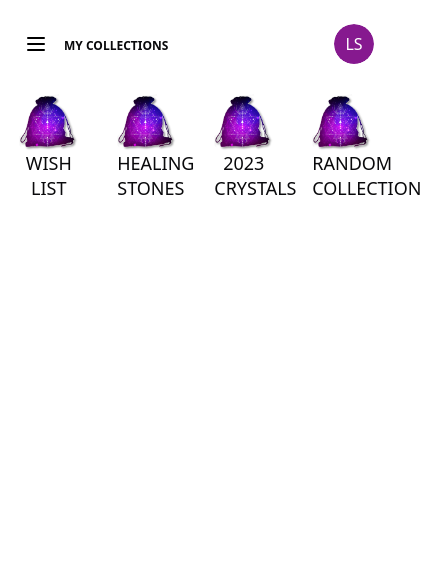
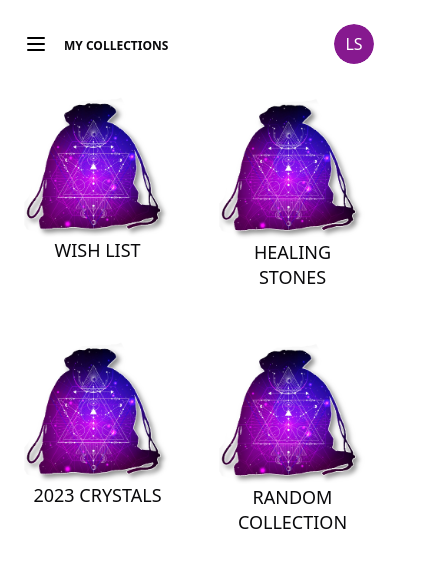
Before and after one commit to LacunaStrategies/crystalchronicles, a Next.js app: page /app/my-collections in a window 390 px wide. Shown: the top 568 px of the page, 421 px wide, since content can reach past the window. Built offline with nearby package versions, Linux system fonts and the light colour scheme.

Commit message:
Removed Filter UseEffect

```diff
--- a/pages/app/crystals/index.tsx
+++ b/pages/app/crystals/index.tsx
@@ -17,15 +17,6 @@ export const Crystals = () => {
         element: '',
         zodiac: ''
     })
-
-    useEffect(() => {
-        const filterCrystals = () => {
-            setFilteredCrystals(crystals)
-            console.log(filteredCrystals)
-        }
-        filterCrystals()
-    }, [filters])
-
 
     return (
         <AdminLayout pageName="Search Crystals">
@@ -106,6 +97,7 @@ export const Crystals = () => {
                                         alt={crystal.name}
                                         height={250}
                                         width={250}
+                                        priority
                                         className="transition-all duration-300 rounded-2xl mx-auto mb-2 scale-95 group-hover:scale-100"
                                     />
                                     <span className="inline-block w-full text-center">
--- a/pages/app/my-collections/index.tsx
+++ b/pages/app/my-collections/index.tsx
@@ -27,12 +27,12 @@ const myCollections = [
 export const Crystals = () => {
     return (
         <AdminLayout pageName="My Collections">
-            <div className="grid grid-cols-4 gap-8">
+            <div className="grid grid-cols-2 md:grid-cols-4 gap-8">
                 {
                     myCollections.map(collection => (
-                        <div>
+                        <div key={collection.name}>
                             <Link href={`/app/my-collections/${collection._id}`} className="block transition-all duration-300 scale-90 hover:scale-95">
-                                <Image src={mysticBag} alt="Mystic Bag" />
+                                <Image src={mysticBag} alt="Mystic Bag" width={500} height={480} priority />
                                 <div className="uppercase text-xl text-center">{collection.name}</div>
                             </Link>
                         </div>
--- a/pages/app/profile.tsx
+++ b/pages/app/profile.tsx
@@ -3,7 +3,7 @@ import AdminLayout from "@/layouts/AdminLayout"
 const AppProfile = () => {
     return (
         <AdminLayout pageName="Profile">
-
+            <h1 className="text-center text-5xl">Coming Soon...</h1>
         </AdminLayout>
     )
 }
--- a/pages/sign-in.tsx
+++ b/pages/sign-in.tsx
@@ -39,7 +39,7 @@ export default function SignIn() {
                             className="w-full text-white bg-[#24292F] hover:bg-[#24292F]/90 focus:ring-4 focus:outline-none focus:ring-[#24292F]/50 font-medium rounded-lg text-sm px-5 py-2.5 justify-center inline-flex items-center mb-2"
                         >
                             <svg className="w-4 h-4 mr-2" aria-hidden="true" xmlns="http://www.w3.org/2000/svg" fill="currentColor" viewBox="0 0 20 20">
-                                <path fill-rule="evenodd" d="M10 .333A9.911 9.911 0 0 0 6.866 19.65c.5.092.678-.215.678-.477 0-.237-.01-1.017-.014-1.845-2.757.6-3.338-1.169-3.338-1.169a2.627 2.627 0 0 0-1.1-1.451c-.9-.615.07-.6.07-.6a2.084 2.084 0 0 1 1.518 1.021 2.11 2.11 0 0 0 2.884.823c.044-.503.268-.973.63-1.325-2.2-.25-4.516-1.1-4.516-4.9A3.832 3.832 0 0 1 4.7 7.068a3.56 3.56 0 0 1 .095-2.623s.832-.266 2.726 1.016a9.409 9.409 0 0 1 4.962 0c1.89-1.282 2.717-1.016 2.717-1.016.366.83.402 1.768.1 2.623a3.827 3.827 0 0 1 1.02 2.659c0 3.807-2.319 4.644-4.525 4.889a2.366 2.366 0 0 1 .673 1.834c0 1.326-.012 2.394-.012 2.72 0 .263.18.572.681.475A9.911 9.911 0 0 0 10 .333Z" clipRule="evenodd" />
+                                <path fillRule="evenodd" d="M10 .333A9.911 9.911 0 0 0 6.866 19.65c.5.092.678-.215.678-.477 0-.237-.01-1.017-.014-1.845-2.757.6-3.338-1.169-3.338-1.169a2.627 2.627 0 0 0-1.1-1.451c-.9-.615.07-.6.07-.6a2.084 2.084 0 0 1 1.518 1.021 2.11 2.11 0 0 0 2.884.823c.044-.503.268-.973.63-1.325-2.2-.25-4.516-1.1-4.516-4.9A3.832 3.832 0 0 1 4.7 7.068a3.56 3.56 0 0 1 .095-2.623s.832-.266 2.726 1.016a9.409 9.409 0 0 1 4.962 0c1.89-1.282 2.717-1.016 2.717-1.016.366.83.402 1.768.1 2.623a3.827 3.827 0 0 1 1.02 2.659c0 3.807-2.319 4.644-4.525 4.889a2.366 2.366 0 0 1 .673 1.834c0 1.326-.012 2.394-.012 2.72 0 .263.18.572.681.475A9.911 9.911 0 0 0 10 .333Z" clipRule="evenodd" />
                             </svg>
                             Sign in with Github
                         </button>
@@ -51,7 +51,7 @@ export default function SignIn() {
                             className="w-full text-white bg-[#3b5998] hover:bg-[#3b5998]/90 focus:ring-4 focus:outline-none focus:ring-[#3b5998]/50 font-medium rounded-lg text-sm px-5 py-2.5 justify-center inline-flex items-center mb-2"
                         >
                             <svg className="w-4 h-4 mr-2" aria-hidden="true" xmlns="http://www.w3.org/2000/svg" fill="currentColor" viewBox="0 0 8 19">
-                                <path fill-rule="evenodd" d="M6.135 3H8V0H6.135a4.147 4.147 0 0 0-4.142 4.142V6H0v3h2v9.938h3V9h2.021l.592-3H5V3.591A.6.6 0 0 1 5.592 3h.543Z" clipRule="evenodd" />
+                                <path fillRule="evenodd" d="M6.135 3H8V0H6.135a4.147 4.147 0 0 0-4.142 4.142V6H0v3h2v9.938h3V9h2.021l.592-3H5V3.591A.6.6 0 0 1 5.592 3h.543Z" clipRule="evenodd" />
                             </svg>
                             Sign in with Facebook
                         </button>
```
